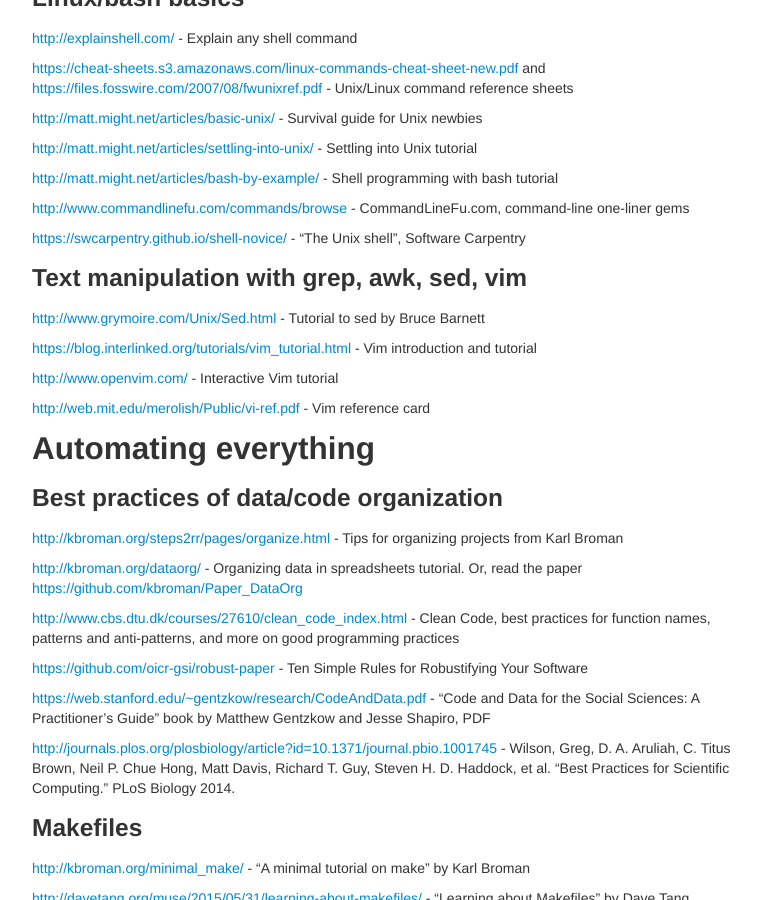
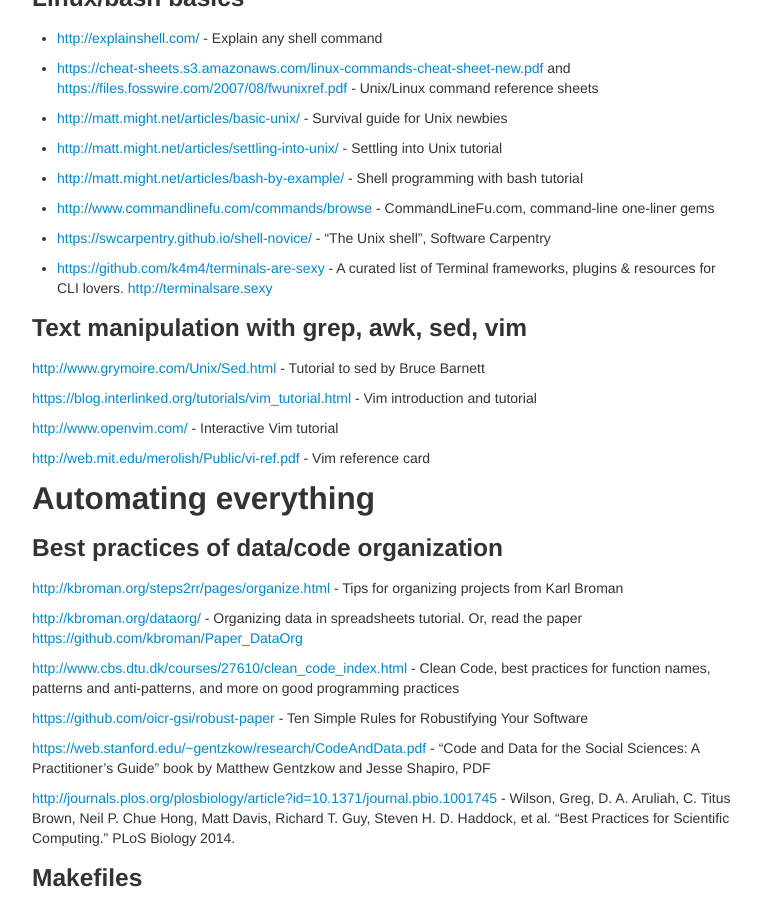
Before and after one commit to mdozmorov/BIOS692, a Jekyll site: the page built from pages/references.md, in a window 1280 px wide and 900 px high, scrolled down 1154 px. Shown: the whole window, without its empty margins (258-1019 px from the left). Built offline with Jekyll 4.4.1, drawn with Linux system fonts in a browser that asks for light colours.

Commit message:
Add terminalsaresexy link

```diff
--- a/pages/references.md
+++ b/pages/references.md
@@ -45,19 +45,21 @@ title: References, "Reproducible research tools" course, BIOS 692
 
 ### Linux/bash basics {#linux}
 
-[http://explainshell.com/](http://explainshell.com/) - Explain any shell command
+- [http://explainshell.com/](http://explainshell.com/) - Explain any shell command
 
-[https://cheat-sheets.s3.amazonaws.com/linux-commands-cheat-sheet-new.pdf](https://cheat-sheets.s3.amazonaws.com/linux-commands-cheat-sheet-new.pdf) and [https://files.fosswire.com/2007/08/fwunixref.pdf](https://files.fosswire.com/2007/08/fwunixref.pdf) - Unix/Linux command reference sheets
+- [https://cheat-sheets.s3.amazonaws.com/linux-commands-cheat-sheet-new.pdf](https://cheat-sheets.s3.amazonaws.com/linux-commands-cheat-sheet-new.pdf) and [https://files.fosswire.com/2007/08/fwunixref.pdf](https://files.fosswire.com/2007/08/fwunixref.pdf) - Unix/Linux command reference sheets
 
-[http://matt.might.net/articles/basic-unix/](http://matt.might.net/articles/basic-unix/) - Survival guide for Unix newbies
+- [http://matt.might.net/articles/basic-unix/](http://matt.might.net/articles/basic-unix/) - Survival guide for Unix newbies
 
-[http://matt.might.net/articles/settling-into-unix/](http://matt.might.net/articles/settling-into-unix/) - Settling into Unix tutorial
+- [http://matt.might.net/articles/settling-into-unix/](http://matt.might.net/articles/settling-into-unix/) - Settling into Unix tutorial
 
-[http://matt.might.net/articles/bash-by-example/](http://matt.might.net/articles/bash-by-example/) - Shell programming with bash tutorial
+- [http://matt.might.net/articles/bash-by-example/](http://matt.might.net/articles/bash-by-example/) - Shell programming with bash tutorial
 
-[http://www.commandlinefu.com/commands/browse](http://www.commandlinefu.com/commands/browse) - CommandLineFu.com, command-line one-liner gems
+- [http://www.commandlinefu.com/commands/browse](http://www.commandlinefu.com/commands/browse) - CommandLineFu.com, command-line one-liner gems
 
-[https://swcarpentry.github.io/shell-novice/](https://swcarpentry.github.io/shell-novice/) - "The Unix shell", Software Carpentry
+- [https://swcarpentry.github.io/shell-novice/](https://swcarpentry.github.io/shell-novice/) - "The Unix shell", Software Carpentry
+
+- [https://github.com/k4m4/terminals-are-sexy](https://github.com/k4m4/terminals-are-sexy) - A curated list of Terminal frameworks, plugins & resources for CLI lovers. [http://terminalsare.sexy](http://terminalsare.sexy)
 
 ### Text manipulation with grep, awk, sed, vim {#text}
 
```
